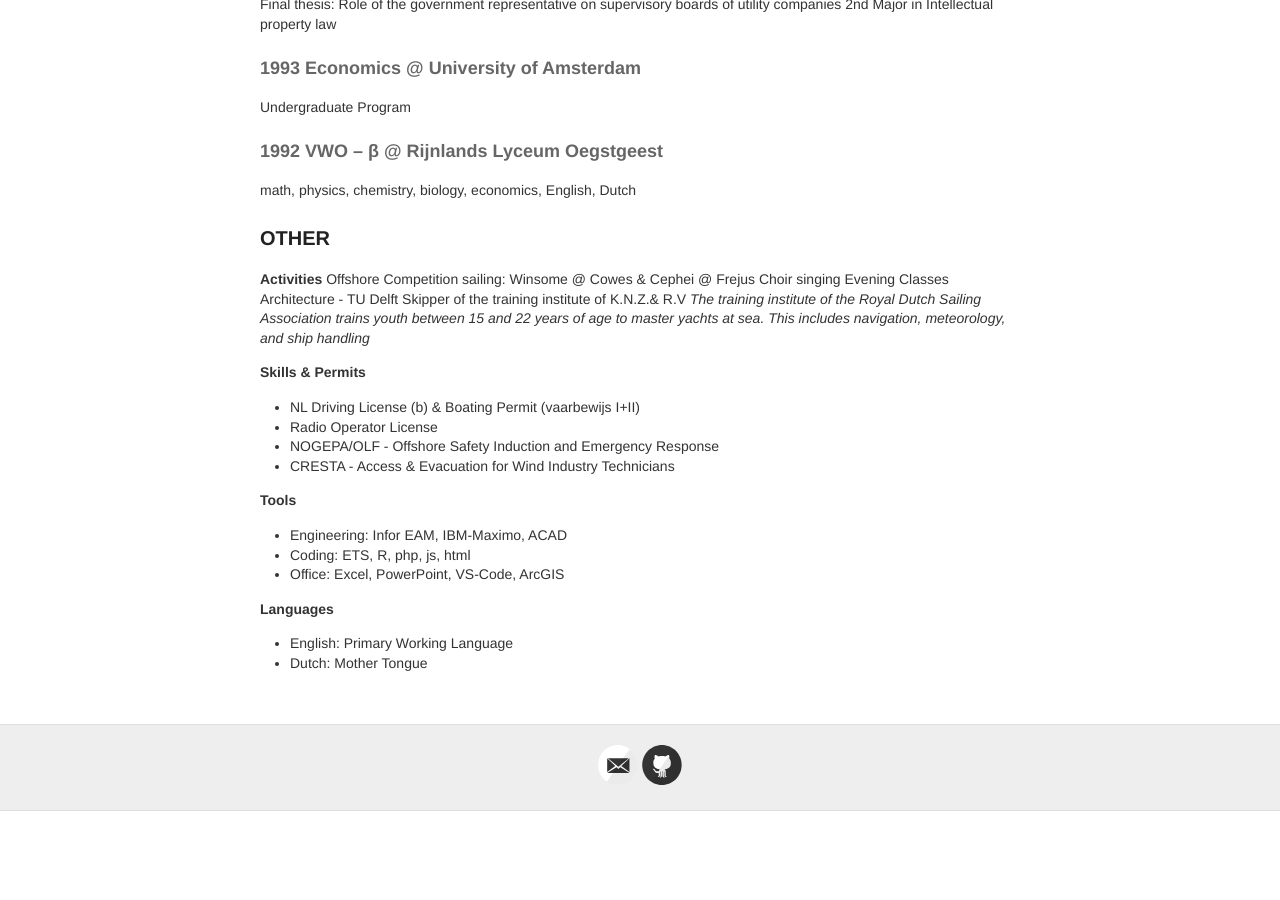
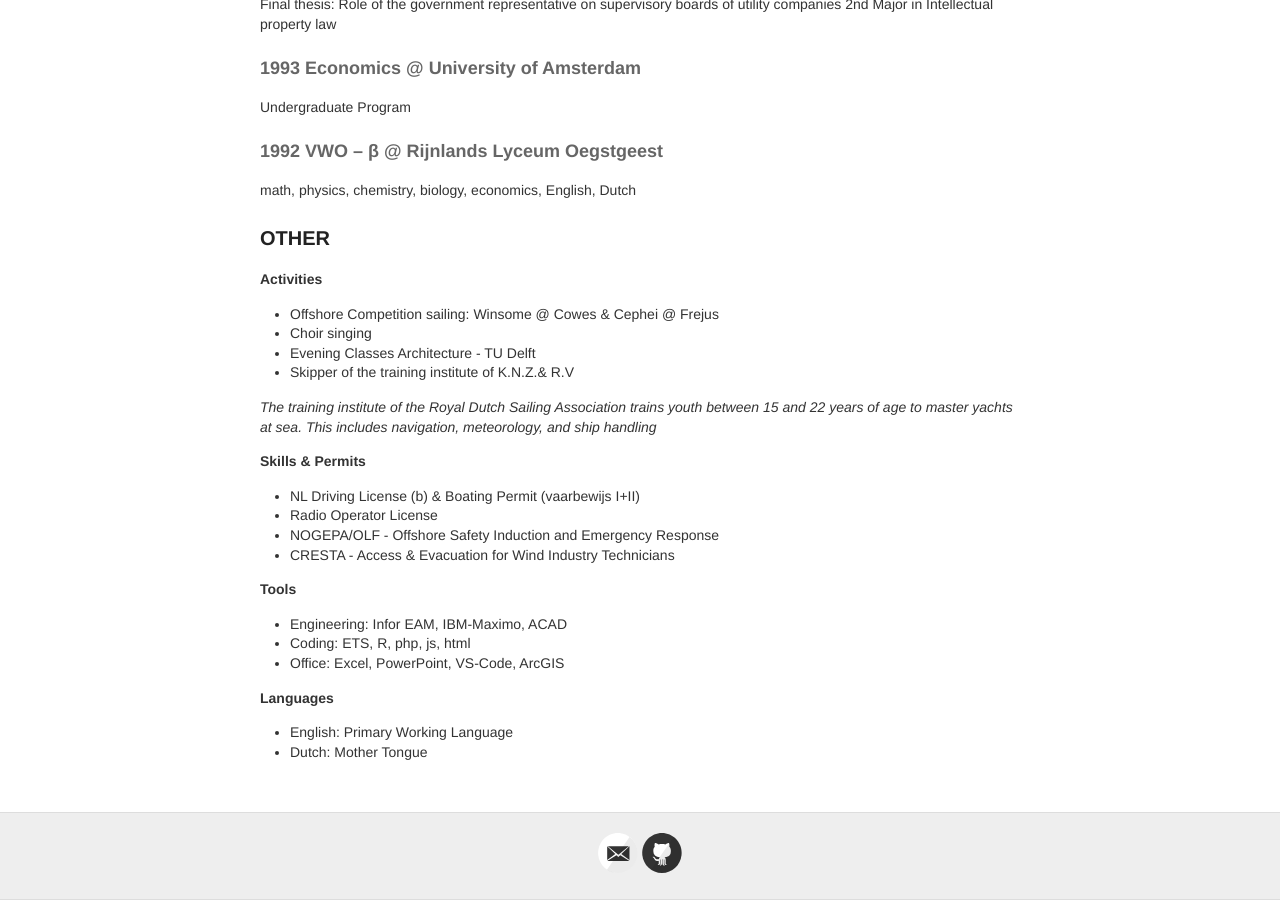
Before and after one commit to fprisse/fprisse.github.io, a Jekyll site: the page built from index.md, in a window 1280 px wide and 900 px high, scrolled down 1177 px. Built offline with Jekyll 4.4.1, drawn with Linux system fonts in a browser that asks for light colours; comment, search, counter and statistics services are not loaded; before the commit the page ends 1988 px from its top, so only the background shows below that.

Commit message:
nog meer wijzigingen

```diff
--- a/index.md
+++ b/index.md
@@ -59,10 +59,11 @@ math, physics, chemistry, biology, economics, English, Dutch
 ### OTHER
 
 **Activities**
-Offshore Competition sailing: Winsome @ Cowes & Cephei @ Frejus
-Choir singing
-Evening Classes Architecture - TU Delft
-Skipper of the training institute of K.N.Z.& R.V
+ - Offshore Competition sailing: Winsome @ Cowes & Cephei @ Frejus
+ - Choir singing
+ - Evening Classes Architecture - TU Delft
+ - Skipper of the training institute of K.N.Z.& R.V
+
 *The training institute of the Royal Dutch Sailing Association trains youth between 15 and 22 years of age to master yachts at sea. This includes navigation, meteorology, and ship handling*
 
 **Skills & Permits**
```
